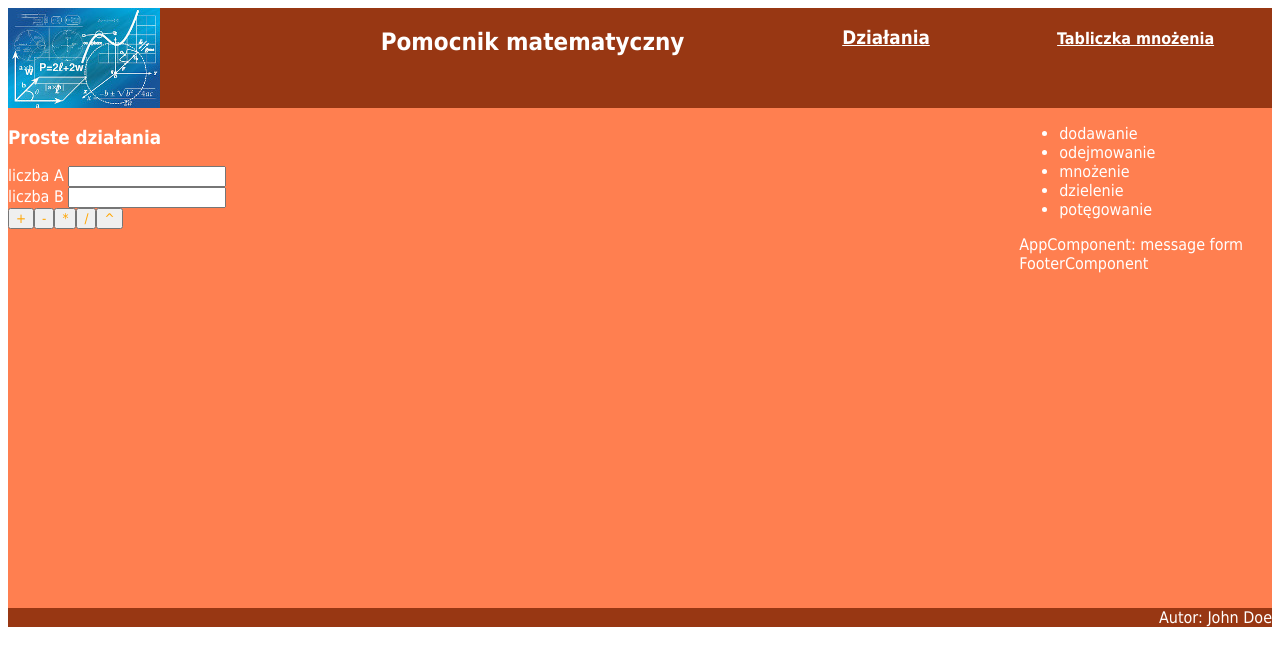
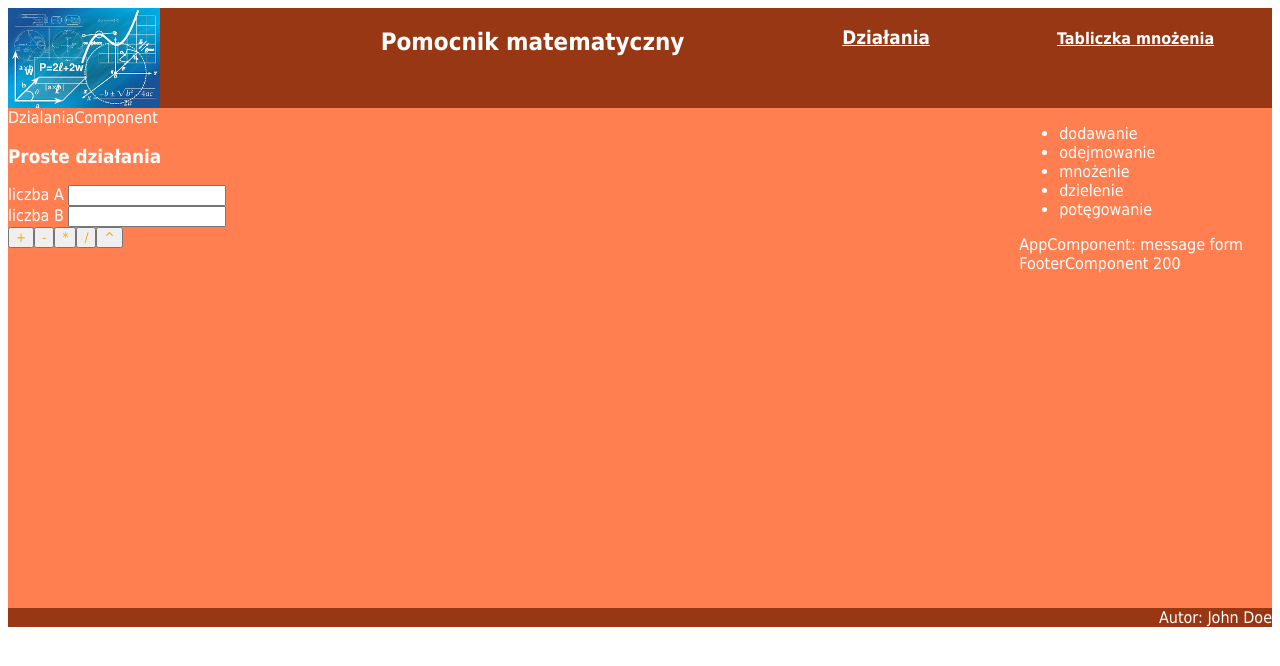
Before and after one commit to zspwyrzysk/ee.09, an Angular app in the folder angular/EE.09-04-19.06/: page / in a window 1280 px wide. Shown: the top 666 px of the page. Built offline with nearby package versions, Linux system fonts and the light colour scheme.

Commit message:
Input Output EE.09-04-19.06

```diff
--- a/angular/EE.09-04-19.06/src/app/app.component.html
+++ b/angular/EE.09-04-19.06/src/app/app.component.html
@@ -21,6 +21,6 @@
         <li>dzielenie</li>
         <li>potęgowanie</li>
     </ul>
-    {{ constructor.name }}: {{ footer_message }}
+    {{ constructor.name }}: {{ MyData.message }} {{ MyData.status }}
   </section>
   <app-footer [author]="author" (zmiennaEksportujaca)="import($event)"></app-footer>
--- a/angular/EE.09-04-19.06/src/app/app.component.ts
+++ b/angular/EE.09-04-19.06/src/app/app.component.ts
@@ -1,5 +1,5 @@
 import { Component, ChangeDetectorRef, AfterContentChecked } from '@angular/core';
-
+import { MnozenieComponent } from './mnozenie/mnozenie.component';
 
 @Component({
   selector: 'app-root',
@@ -9,21 +9,25 @@ import { Component, ChangeDetectorRef, AfterContentChecked } from '@angular/core
 export class AppComponent implements AfterContentChecked {
   title: string = 'EE.09-04-19.06';
   author = "John Doe";
-  footer_message: string = "No message";
+  MyData = { message: "", status: 0 };
   public constructor(private changeDetector: ChangeDetectorRef) {
 
   }
   //zmienna from child component footer
-  import(odebranaZmienna: string): void {
-    this.footer_message = odebranaZmienna;
-		//console.log(odebranaZmienna);
+  import(odebranaZmienna: { message: string; status: number; }): void {
+    this.MyData = odebranaZmienna;
+		//console.log(this.MyData);
 	}
+
   ngAfterContentChecked(): void {
     this.changeDetector.detectChanges();
   }
   //zmienna z footer
-  onOutletLoaded(component: { footer_message: string; }) {
+  onOutletLoaded(component: { MyData: object; }) {
     console.log(component);
-    component.footer_message = this.footer_message;
+    if (component instanceof MnozenieComponent) {
+      component.MyData = this.MyData;
+    }
+    //component.footer_message = this.footer_message;
   }
 }
--- a/angular/EE.09-04-19.06/src/app/dzialania/dzialania.component.html
+++ b/angular/EE.09-04-19.06/src/app/dzialania/dzialania.component.html
@@ -1,4 +1,5 @@
 <section id="container-left">
+    {{ constructor.name }}
     <h3>Proste działania</h3>
     <form (ngSubmit)="onSubmit(form1)" #form1="ngForm">
         <label for="a">liczba A </label> <input type="number" id="a" name="a" ngModel required><br>
--- a/angular/EE.09-04-19.06/src/app/footer/footer.component.ts
+++ b/angular/EE.09-04-19.06/src/app/footer/footer.component.ts
@@ -1,4 +1,9 @@
 import { Component, OnInit, Input, Output, EventEmitter } from '@angular/core';
+
+interface SquareConfig {
+  message: string;
+  width: number;
+}
 
 @Component({
   selector: 'app-footer',
@@ -6,19 +11,24 @@ import { Component, OnInit, Input, Output, EventEmitter } from '@angular/core';
   styleUrls: ['./footer.component.css']
 })
 export class FooterComponent implements OnInit {
+
   //zmienna from child component footer
   @Input()
   author: string = "No author";
   message: string | undefined;
+
+  MyData = {message: "", status: 0};
+
 
   @Output()
   zmiennaEksportujaca = new EventEmitter();
 
   ngOnInit() {
     this.message = `message form ${this.constructor.name}`;
+    this.MyData = {message: this.message, status: 200};
     this.eksport();
   }
   eksport() {
-    this.zmiennaEksportujaca.emit(this.message);
+    this.zmiennaEksportujaca.emit(this.MyData);
   }
 }
--- a/angular/EE.09-04-19.06/src/app/mnozenie/mnozenie.component.html
+++ b/angular/EE.09-04-19.06/src/app/mnozenie/mnozenie.component.html
@@ -1,5 +1,5 @@
     <section id="container-left">
-        {{ this.constructor.name }}:  {{ footer_message }}
+        {{ this.constructor.name }}:  {{ MyData.message }} {{ MyData.status }}
         <img src="./assets/obraz2.jpg" alt="tabliczka mnożenia">
 
     </section>
--- a/angular/EE.09-04-19.06/src/app/mnozenie/mnozenie.component.ts
+++ b/angular/EE.09-04-19.06/src/app/mnozenie/mnozenie.component.ts
@@ -7,7 +7,7 @@ import { Component, OnInit, Input } from '@angular/core';
 })
 export class MnozenieComponent implements OnInit {
   @Input()
-  footer_message: string = "no message";
+  MyData = {message: "", status: 0};
   public constructor() {}
 
 
```
